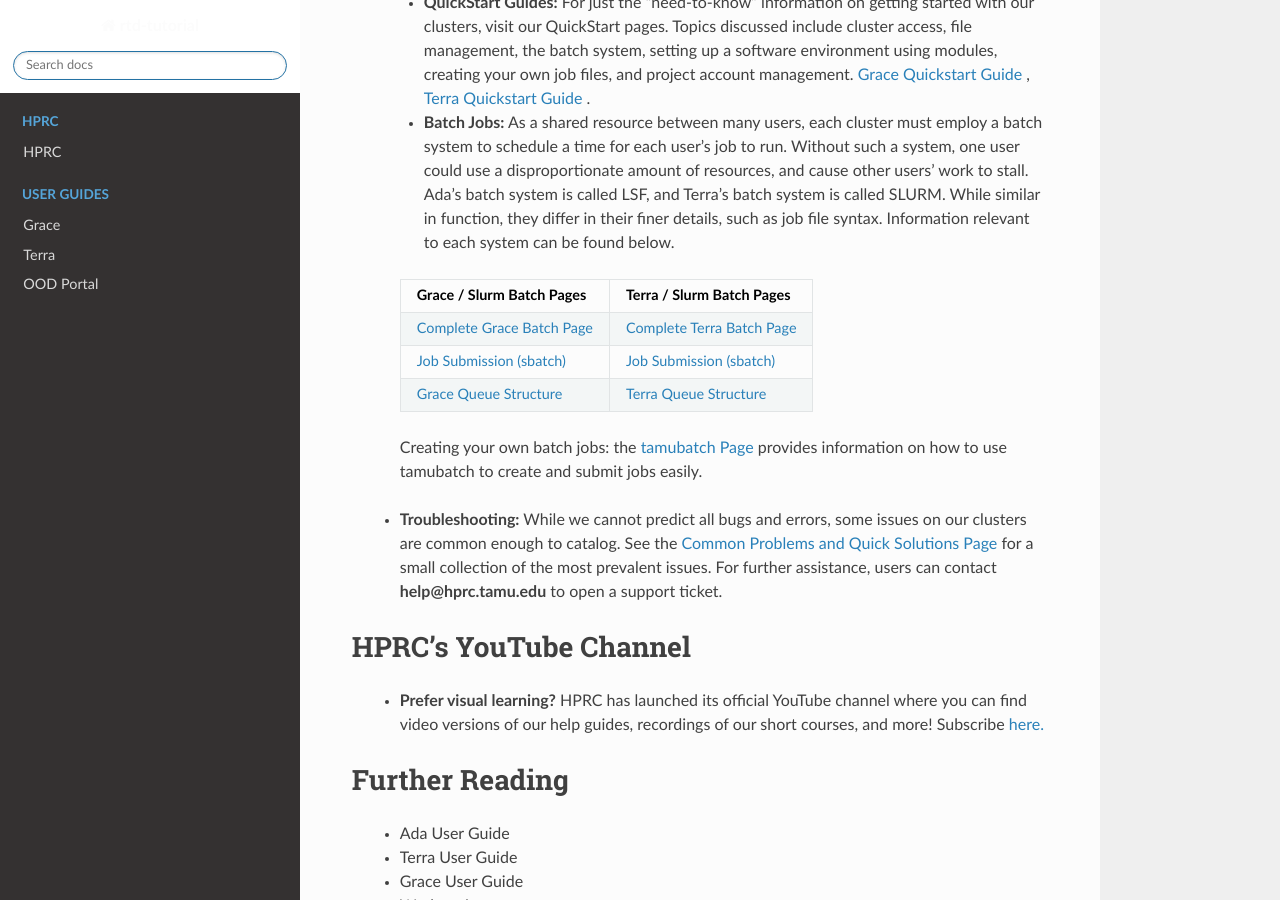
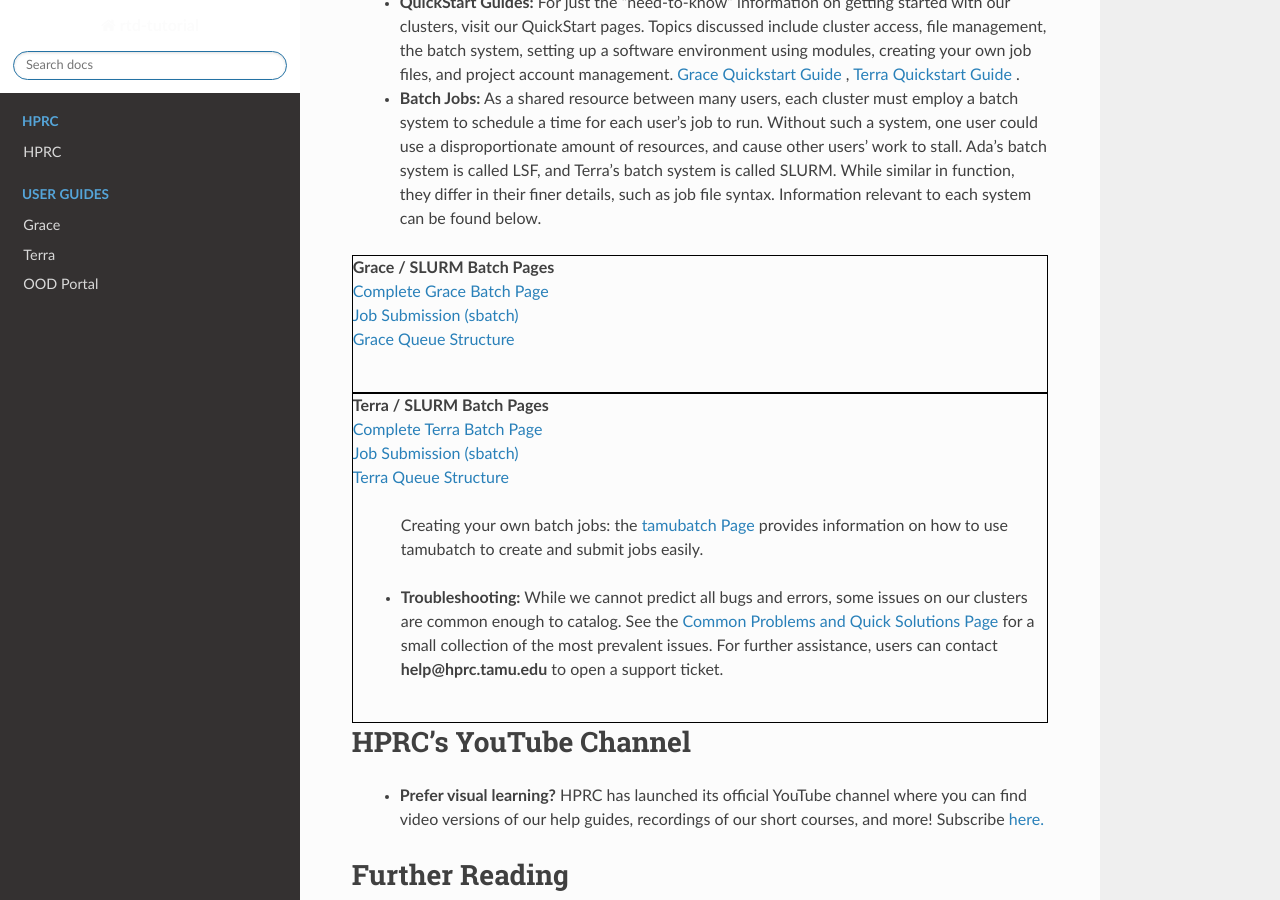
Before and after one commit to EmmanuelDej/rtd-tutorial, a Sphinx documentation site: the page built from docs/index.rst, in a window 1280 px wide and 900 px high, scrolled down 706 px. Built offline with Sphinx 7.4.7 and the Read the Docs theme 2.0.0, drawn with Linux system fonts in a browser that asks for light colours; pages that are not in the unit, such as notebooks, are missing from menus.

Commit message:
Update index.rst

```diff
--- a/docs/index.rst
+++ b/docs/index.rst
@@ -20,15 +20,31 @@
    * **QuickStart Guides:** For just the "need-to-know" information on getting started with our clusters, visit our QuickStart pages. Topics discussed include cluster access, file management, the batch system, setting up a software environment using modules, creating your own job files, and project account management. `Grace Quickstart Guide <https://hprc.tamu.edu/wiki/Grace:QuickStart>`_ , `Terra Quickstart Guide <https://hprc.tamu.edu/wiki/Terra:QuickStart>`_ .
 
    * **Batch Jobs:** As a shared resource between many users, each cluster must employ a batch system to schedule a time for each user's job to run. Without such a system, one user could use a disproportionate amount of resources, and cause other users' work to stall. Ada's batch system is called LSF, and Terra's batch system is called SLURM. While similar in function, they differ in their finer details, such as job file syntax. Information relevant to each system can be found below.
-   +----------------------------------------------------------+---------------------------------------------------------+
-   | Grace / Slurm Batch Pages                                | Terra / Slurm Batch Pages                               |
-   +==========================================================+=========================================================+
-   | `Complete Grace Batch Page <https://u.tamu.edu/GBatch>`_ |`Complete Terra Batch Page <https://u.tamu.edu/TBatch>`_ |
-   +----------------------------------------------------------+---------------------------------------------------------+
-   | `Job Submission (sbatch) <https://u.tamu.edu/GSBatch>`_  |`Job Submission (sbatch) <https://u.tamu.edu/TSBatch>`_  |
-   +----------------------------------------------------------+---------------------------------------------------------+
-   | `Grace Queue Structure <https://u.tamu.edu/GBQueue>`_    | `Terra Queue Structure <https://u.tamu.edu/TBQueue>`_   |
-   +----------------------------------------------------------+---------------------------------------------------------+
+
+.. raw:: html
+
+   <div style="column-count:1;-moz-column-count:1;-webkit-column-count:1; font-size:100%; align:center; margin: auto; border: 1px solid black; padding-bottom: 1rem;">
+
+| **Grace / SLURM Batch Pages**
+| `Complete Grace Batch Page <https://u.tamu.edu/GBatch>`__
+| `Job Submission (sbatch) <https://u.tamu.edu/GSBatch>`__
+| `Grace Queue Structure <https://u.tamu.edu/GBQueue>`__
+
+.. raw:: html
+
+   </div>
+
+.. raw:: html
+
+   <div style="column-count:1;-moz-column-count:1;-webkit-column-count:1; font-size:100%; align:center; margin: auto; border: 1px solid black; padding-bottom: 1rem;">
+
+| **Terra / SLURM Batch Pages**
+| `Complete Terra Batch Page <https://u.tamu.edu/TBatch>`__
+| `Job Submission (sbatch) <https://u.tamu.edu/TSBatch>`__
+| `Terra Queue Structure <https://u.tamu.edu/TBQueue>`__
+
+
+
 
    Creating your own batch jobs: the `tamubatch Page <https://hprc.tamu.edu/wiki/SW:tamubatch>`_ provides information on how to use tamubatch to create and submit jobs easily.
 
```
